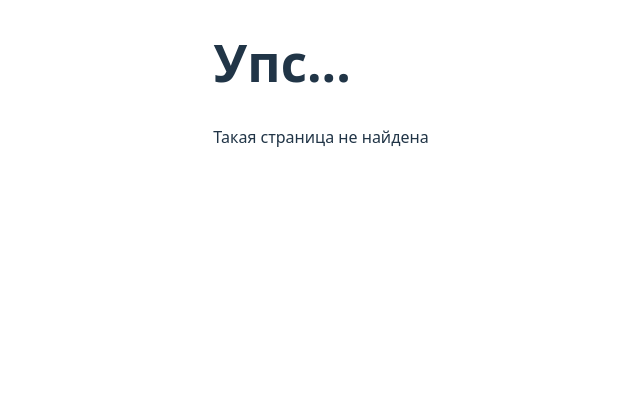
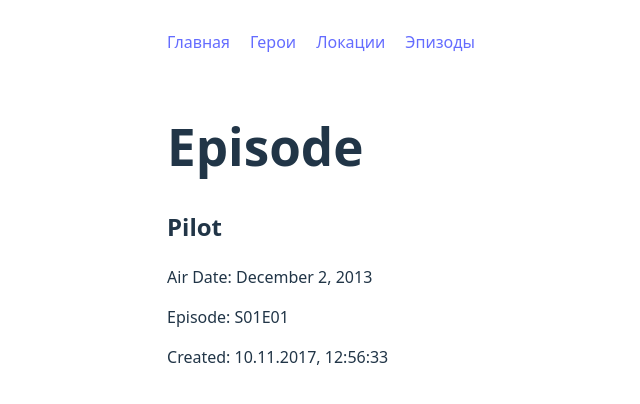
Before and after one commit to AlinaBorisova/rik-and-morty, a React (Vite) app: page /episodes/1 in a window 1280 px wide. Shown: the top 404 px of the page, without its empty margins (319-959 px from the left). Built offline with nearby package versions, Linux system fonts and the light colour scheme.

Commit message:
feat: Создана страница отдельного эпизода с получением данных

```diff
--- a/src/router.tsx
+++ b/src/router.tsx
@@ -9,6 +9,8 @@ import { locationsLoader } from "./routes/LocationsPage/LocationsPage.loader";
 import { LocationPage } from "./routes/LocationPage/LocationPage";
 import { locationLoader } from "./routes/LocationPage/LocationPage.loader";
 import { episodesLoader } from "./routes/EpisodesPage/EpisodesPage.loader";
+import { EpisodePage } from "./routes/EpisodePage/EpisodePage";
+import { episodeLoader } from "./routes/EpisodePage/EpisodePage.loader";
 
 export const router = createBrowserRouter([
   {
@@ -65,6 +67,14 @@ export const router = createBrowserRouter([
           }
         },
         loader: episodesLoader,
+      },
+      {
+        path: 'episodes/:id',
+        element: <EpisodePage />,
+        loader: (args) => {
+          const id = args.params.id;
+          return episodeLoader(id ?? '');
+        },
       }
     ]
   }
--- /dev/null
+++ b/src/routes/EpisodePage/EpisodePage.loader.ts
@@ -0,0 +1,15 @@
+import type { EpisodeData } from "../EpisodesPage/EpisodesPage";
+
+export const episodeLoader = async (id: string): Promise<EpisodeData> => {
+  try {
+    const response = await fetch('/data/episode.json');
+    const data = (await response.json()) as EpisodeData[];
+
+    const findEpisode = data.find((episode: EpisodeData) => episode.id === Number(id));
+    if (!findEpisode) throw new Response('Not Found', { status: 404 });
+
+    return findEpisode;
+  } catch (error) {
+    throw new Response('Not Found', { status: 404 });
+  }
+}
--- /dev/null
+++ b/src/routes/EpisodePage/EpisodePage.tsx
@@ -0,0 +1,16 @@
+import { useLoaderData } from "react-router-dom";
+import type { EpisodeData } from "../EpisodesPage/EpisodesPage";
+
+export const EpisodePage = () => {
+  const episode = useLoaderData<EpisodeData>();
+
+  return (
+    <>
+      <h1>Episode</h1>
+      <h2>{episode.name}</h2>
+      <p>Air Date: {episode.air_date}</p>
+      <p>Episode: {episode.episode}</p>
+      <p>Created: {new Date(episode.created).toLocaleString('ru-RU')}</p>
+    </>
+  );
+};
```
